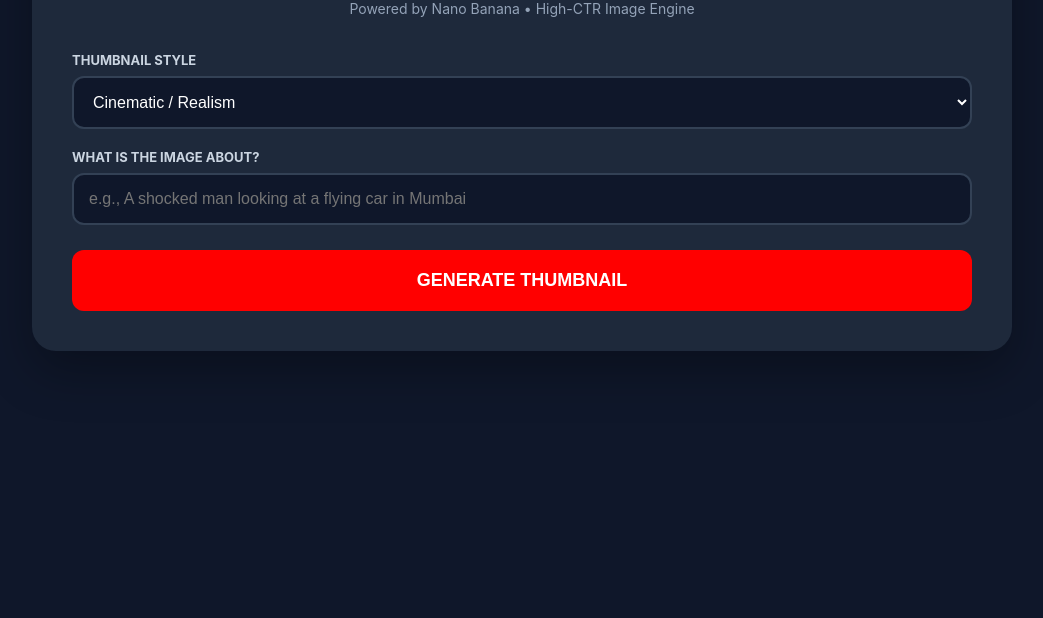
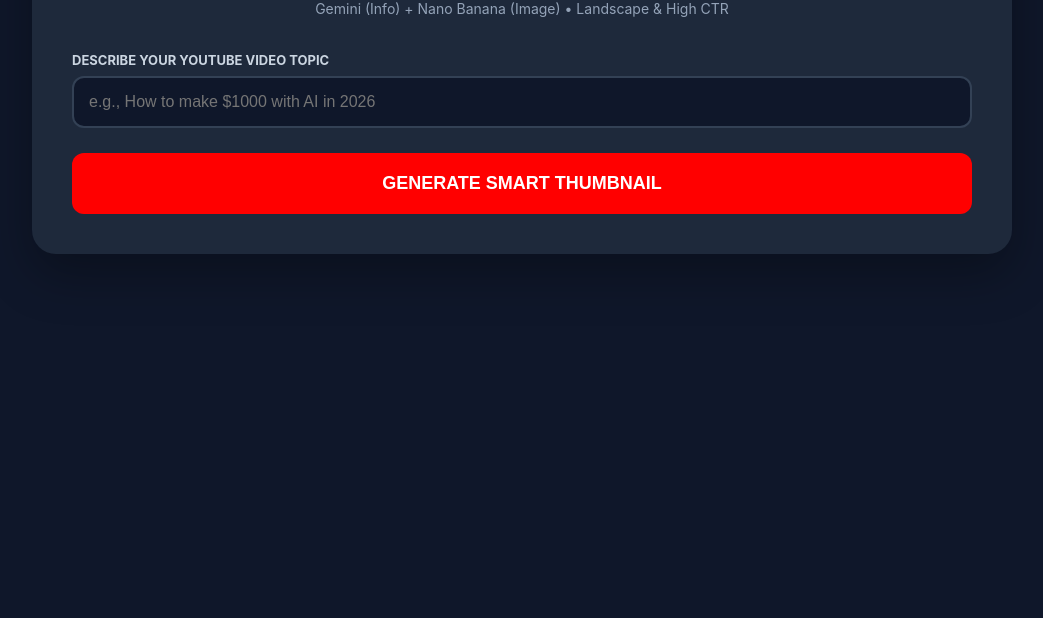
Before and after one commit to cosmiclinkin/Trendscouter, a plain HTML site: page index.html in a window 1280 px wide. Shown: the part 182-800 px from the top of the page, without its empty margins (118-1161 px from the left). Drawn offline with Linux system fonts and the light colour scheme.

Commit message:
Update index.html

```diff
--- a/index.html
+++ b/index.html
@@ -3,79 +3,104 @@
 <head>
     <meta charset="UTF-8">
     <meta name="viewport" content="width=device-width, initial-scale=1.0">
-    <title>Nano Banana Thumbnail Maker</title>
+    <title>Smart Thumbnail Architect</title>
     <script src="https://js.puter.com/v2/"></script>
     <style>
-        :root { --yt: #ff0000; --bg: #0f172a; --card: #1e293b; }
-        body { font-family: 'Inter', system-ui, sans-serif; background: var(--bg); color: white; padding: 20px; }
+        :root { --yt: #ff0000; --bg: #0f172a; --card: #1e293b; --text-light: #f8fafc; }
+        body { font-family: 'Inter', system-ui, sans-serif; background: var(--bg); color: var(--text-light); padding: 20px; }
         .container { max-width: 900px; margin: 40px auto; background: var(--card); padding: 40px; border-radius: 24px; box-shadow: 0 20px 50px rgba(0,0,0,0.3); }
         h1 { color: var(--yt); text-align: center; font-size: 32px; margin-bottom: 5px; }
         .sub { text-align: center; color: #94a3b8; margin-bottom: 35px; font-size: 14px; }
 
         label { font-weight: 700; display: block; margin-top: 20px; font-size: 13px; text-transform: uppercase; color: #cbd5e1; }
-        input, select { width: 100%; padding: 15px; margin-top: 8px; border: 2px solid #334155; border-radius: 12px; font-size: 16px; box-sizing: border-box; background: #0f172a; color: white; }
+        input { width: 100%; padding: 15px; margin-top: 8px; border: 2px solid #334155; border-radius: 12px; font-size: 16px; box-sizing: border-box; background: #0f172a; color: white; }
 
         .btn-gen { background: var(--yt); color: white; border: none; padding: 20px; width: 100%; border-radius: 12px; font-size: 18px; font-weight: 800; cursor: pointer; margin-top: 25px; transition: 0.3s; }
         .btn-gen:hover { background: #cc0000; transform: translateY(-2px); }
         .btn-gen:disabled { background: #475569; cursor: not-allowed; }
 
         #result-container { margin-top: 35px; text-align: center; display: none; }
-        img { max-width: 100%; border-radius: 15px; border: 4px solid #334155; box-shadow: 0 10px 30px rgba(0,0,0,0.5); }
+        img { max-width: 100%; height: auto; border-radius: 15px; border: 4px solid #334155; box-shadow: 0 10px 30px rgba(0,0,0,0.5); }
         .loader { display: none; text-align: center; color: var(--yt); font-weight: 800; margin-top: 20px; }
+        .generated-info { background: #334155; padding: 15px; border-radius: 10px; margin-top: 20px; text-align: left; font-size: 14px; color: #e2e8f0; }
         .download-hint { margin-top: 15px; font-size: 12px; color: #94a3b8; }
     </style>
 </head>
 <body>
 
 <div class="container">
-    <h1>Thumbnail Architect Pro</h1>
-    <p class="sub">Powered by Nano Banana • High-CTR Image Engine</p>
+    <h1>Smart Thumbnail Architect</h1>
+    <p class="sub">Gemini (Info) + Nano Banana (Image) • Landscape & High CTR</p>
 
-    <label>Thumbnail Style</label>
-    <select id="style">
-        <option value="Hyper-realistic, cinematic lighting, 8k resolution">Cinematic / Realism</option>
-        <option value="Vibrant 3D render, C4D style, glowing edges, pop art">3D / Pop Art</option>
-        <option value="Minimalist, clean background, bold colors, studio lighting">Minimalist / Clean</option>
-        <option value="Dark, moody, high suspense, mysterious shadows">Mystery / Dark</option>
-    </select>
+    <label>Describe your YouTube video topic</label>
+    <input type="text" id="topicInput" placeholder="e.g., How to make $1000 with AI in 2026">
 
-    <label>What is the image about?</label>
-    <input type="text" id="promptInput" placeholder="e.g., A shocked man looking at a flying car in Mumbai">
+    <button class="btn-gen" id="genBtn" onclick="generateThumbnail()">GENERATE SMART THUMBNAIL</button>
 
-    <button class="btn-gen" id="genBtn" onclick="generateThumbnail()">GENERATE THUMBNAIL</button>
-
-    <div class="loader" id="loader">🎨 NANO BANANA IS PAINTING... (15-30 SECONDS)</div>
+    <div class="loader" id="loader">🧠 AI IS BRAINSTORMING VISUALS & NANO BANANA IS PAINTING...</div>
 
     <div id="result-container">
         <div id="image-output"></div>
-        <p class="download-hint">Right-click the image and select "Save Image As" to download.</p>
+        <div class="generated-info" id="generatedInfo"></div>
+        <p class="download-hint">Right-click the image to save. The suggested text is for your title overlay.</p>
     </div>
 </div>
 
 <script>
     async function generateThumbnail() {
-        const userInput = document.getElementById('promptInput').value;
-        const style = document.getElementById('style').value;
+        const topic = document.getElementById('topicInput').value;
         const loader = document.getElementById('loader');
         const btn = document.getElementById('genBtn');
         const outputContainer = document.getElementById('image-output');
+        const generatedInfoDiv = document.getElementById('generatedInfo');
         const resultDiv = document.getElementById('result-container');
 
-        if (!userInput) return alert("Please describe your thumbnail!");
+        if (!topic) return alert("Please describe your YouTube video topic!");
 
         // Set Loading State
         loader.style.display = "block";
         resultDiv.style.display = "none";
         btn.disabled = true;
         outputContainer.innerHTML = "";
-
-        // Engineering the prompt for best YouTube results
-        const finalPrompt = `YouTube Thumbnail: ${userInput}. Style: ${style}.
-        Aspect ratio 16:9, high contrast, vivid colors, clear subject, no small text, wide angle, 4k.`;
+        generatedInfoDiv.innerHTML = "";
 
         try {
-            // Calling Nano Banana (Gemini 2.5 Flash Image) via Puter.js
-            const imageElement = await puter.ai.txt2img(finalPrompt, {
+            // STEP 1: Use Gemini (Chat Model) to get smart thumbnail concepts and text
+            loader.innerText = "🧠 Gemini is brainstorming best visual concepts & text overlays...";
+            const chatPrompt = `Act as a YouTube thumbnail expert. For the video topic: "${topic}", suggest:
+            1. A highly engaging visual concept (description for an image AI).
+            2. A short, click-bait text overlay for the thumbnail.
+            3. A short explanation of why this concept works.
+
+            FORMAT:
+            VISUAL CONCEPT: [Your detailed visual description here, e.g., "A shocked Indian man pointing at a glowing smartphone..."]
+            TEXT OVERLAY: [Short, impactful text, e.g., "$1000 with AI?"]
+            EXPLANATION: [Brief reason for effectiveness]`;
+
+            const chatResponse = await puter.ai.chat(chatPrompt, {
+                model: 'gemini-2.0-flash'
+            });
+
+            const aiAnalysis = chatResponse.text;
+            const visualConceptMatch = aiAnalysis.match(/VISUAL CONCEPT:\s*(.*?)\n/i);
+            const textOverlayMatch = aiAnalysis.match(/TEXT OVERLAY:\s*(.*?)\n/i);
+            const explanationMatch = aiAnalysis.match(/EXPLANATION:\s*(.*)/i);
+
+            const visualConcept = visualConceptMatch ? visualConceptMatch[1].trim() : "A highly engaging visual for " + topic;
+            const textOverlay = textOverlayMatch ? textOverlayMatch[1].trim() : "TOPIC REVEALED!";
+            const explanation = explanationMatch ? explanationMatch[1].trim() : "AI suggested concepts.";
+
+            generatedInfoDiv.innerHTML = `
+                <p><b>AI Suggested Visual Concept:</b> ${visualConcept}</p>
+                <p><b>AI Suggested Text Overlay:</b> "${textOverlay}"</p>
+                <p><b>Explanation:</b> ${explanation}</p>
+            `;
+
+            // STEP 2: Use Nano Banana (Image Model) to generate the image based on Gemini's concept
+            loader.innerText = "🎨 Nano Banana is painting your high-CTR thumbnail (16:9 landscape)...";
+            const imagePrompt = `YouTube Thumbnail: ${visualConcept}. Style: Hyper-realistic, cinematic lighting, dramatic, high contrast, vivid colors, clear subject, no small text, wide angle, 4k resolution. Aspect ratio 16:9.`;
+
+            const imageElement = await puter.ai.txt2img(imagePrompt, {
                 model: 'gemini-2.5-flash-image-preview'
             });
 
@@ -83,7 +108,7 @@
             resultDiv.style.display = "block";
 
         } catch (e) {
-            alert("Error: " + e.message + "\nMake sure you are logged into Puter.");
+            alert("Error: " + e.message + "\nMake sure you are logged into Puter with credits.");
         } finally {
             loader.style.display = "none";
             btn.disabled = false;
```
